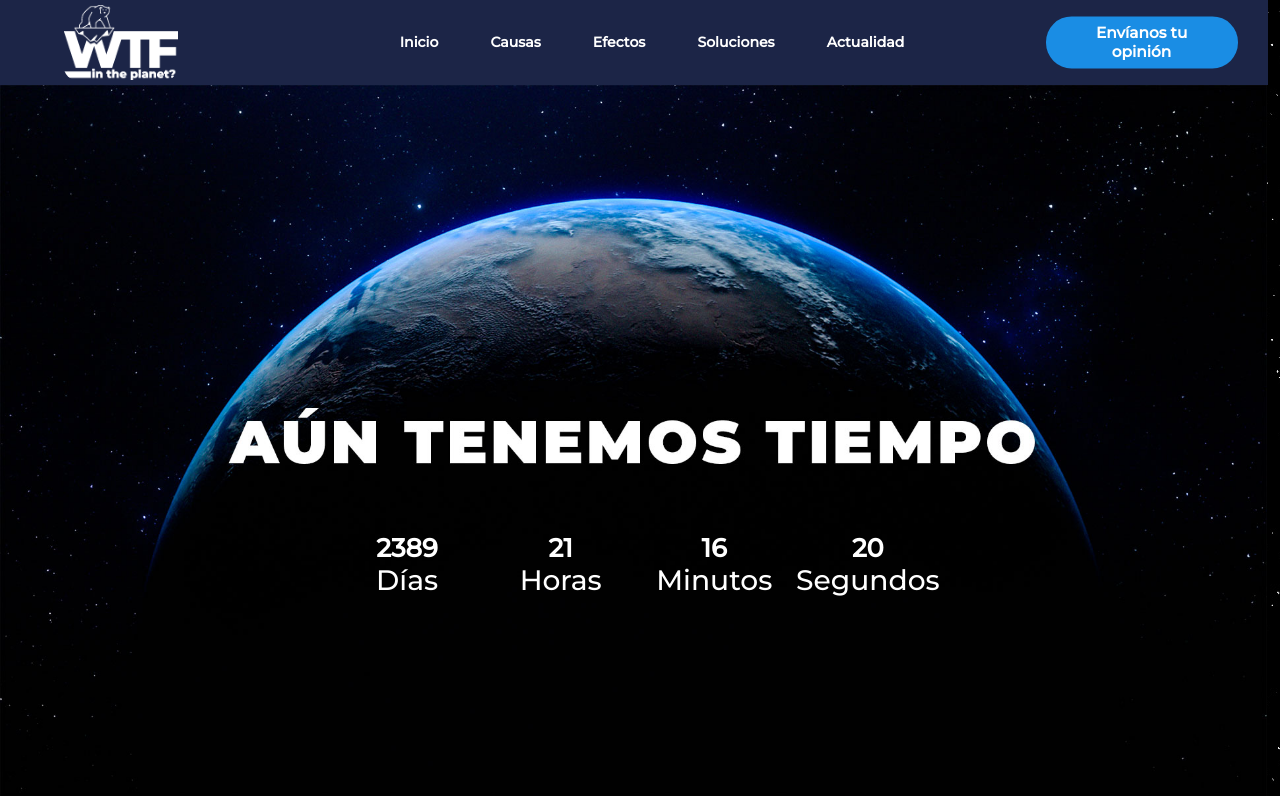
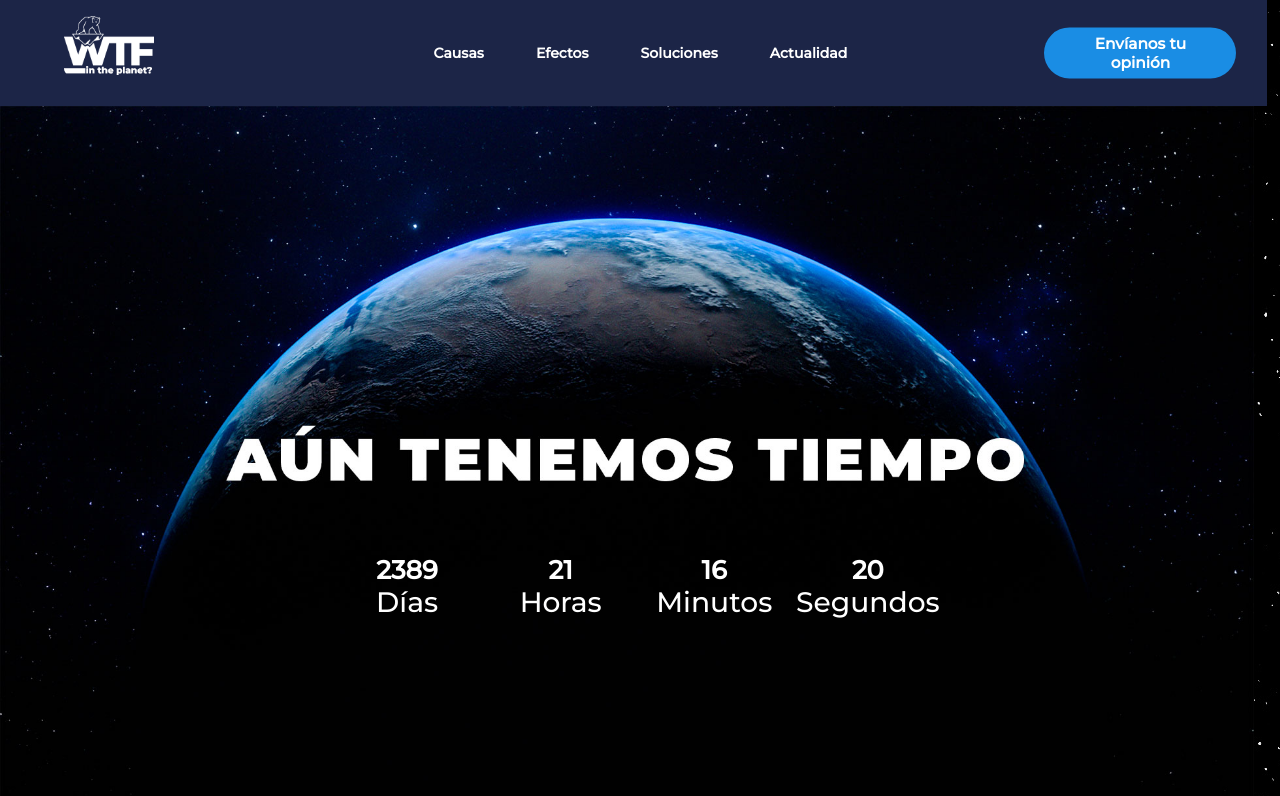
Before and after one commit to Crono19/WTF-in-the-planet, a plain HTML site: page index.html in a window 1280 px wide. Shown: the top 796 px of the page. Drawn offline with nearby package versions, Linux system fonts and the light colour scheme; files whose address does not match are found by name.

Commit message:
navbar improved
now the logo is a link and home link was deleted

```diff
--- a/index.html
+++ b/index.html
@@ -18,10 +18,9 @@
     <!--Navbar section-->
 
     <header class="navbar-header">
-        <img class="logo" src="https://raw.githubusercontent.com/Crono19/WTF-in-the-planet/develop/Logo/Logo.png" alt="logo" width="10%">
         <nav>
+            <a href="index.html"><img class="logo" src="https://raw.githubusercontent.com/Crono19/WTF-in-the-planet/develop/Logo/Logo.png" alt="logo"></a>
             <ul class="links-navbar">
-                <li class="navbar-li"><a class="navbar-a" href="index.html">Inicio</a></li>
                 <li class="navbar-li"><a class="navbar-a" href="causes.html">Causas</a></li>
                 <li class="navbar-li"><a class="navbar-a" href="effects.html">Efectos</a></li>
                 <li class="navbar-li"><a class="navbar-a" href="solutions.html">Soluciones</a></li>
--- a/styles/navbar-footer.css
+++ b/styles/navbar-footer.css
@@ -26,11 +26,12 @@ body {
 
 .links-navbar{
     transform:translate(-10%,-0%);
+    padding-left: 34vw;
 }
 
 .footer-div {
     background-color: #000000;
-    width: 99vw;
+    width: 98vw;
 }
 
 .footer-li:hover{
@@ -38,19 +39,13 @@ body {
     transition: .7s ease-out all;
 }
 
-.navbar-header {
+.navbar-header{
     background-color: #1c2547;
-}
-
-.navbar-header{
-    width: 89.1vw;
-    height: auto;
+    width: 89vw;
+    height: 12vh;
     display: flex;
     justify-content: space-between;
     align-items: center;
-}
-
-.navbar-header {
     padding: 5px 5%;
 }
 
@@ -67,7 +62,11 @@ body {
 }
 
 .logo {
-    border-radius: 1vw;
+    position: absolute;
+    width:7vw;
+    height:auto;
+    border-radius: 0.5vw;
+    margin-top: -1.5vh;
 }
 
 .links-navbar li {
--- a/styles/styles_index.css
+++ b/styles/styles_index.css
@@ -4,20 +4,15 @@ body{
 	background-image: url(https://raw.githubusercontent.com/Crono19/WTF-in-the-planet/develop/Background/IMG_3704.jpg);
 }
 
-.background1{
-    width: 99vw;
+.background1, .background2{
+    width: 98vw;
 	height: auto;
     position:absolute;
 	z-index:-1
 }
 
 .background2 {
-	width: 99vw;
-	height: auto;
     margin-top: 75vh;
-	position: absolute;
-	z-index:-1
-
 }
 
 .footer-div {
```
Also changed, not shown: actuality.html (+1 -2 lines), causes.html (+1 -2 lines), effects.html (+1 -2 lines), join_community.html (+1 -3 lines), media.html (+1 -2 lines), resources.html (+1 -2 lines), send_us_your_opinion.html (+1 -2 lines), solutions.html (+1 -2 lines), time_left.html (+1 -2 lines).
